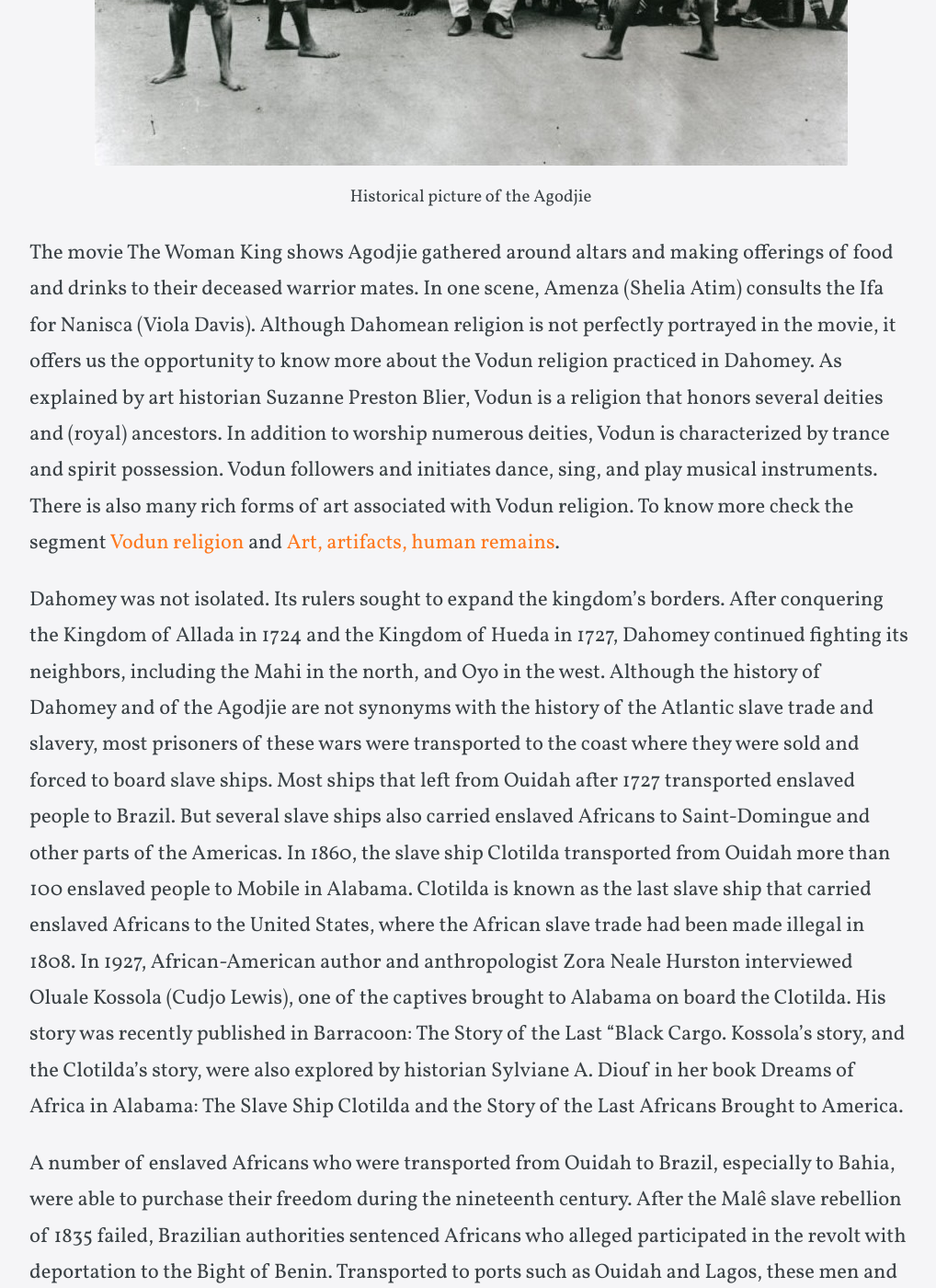
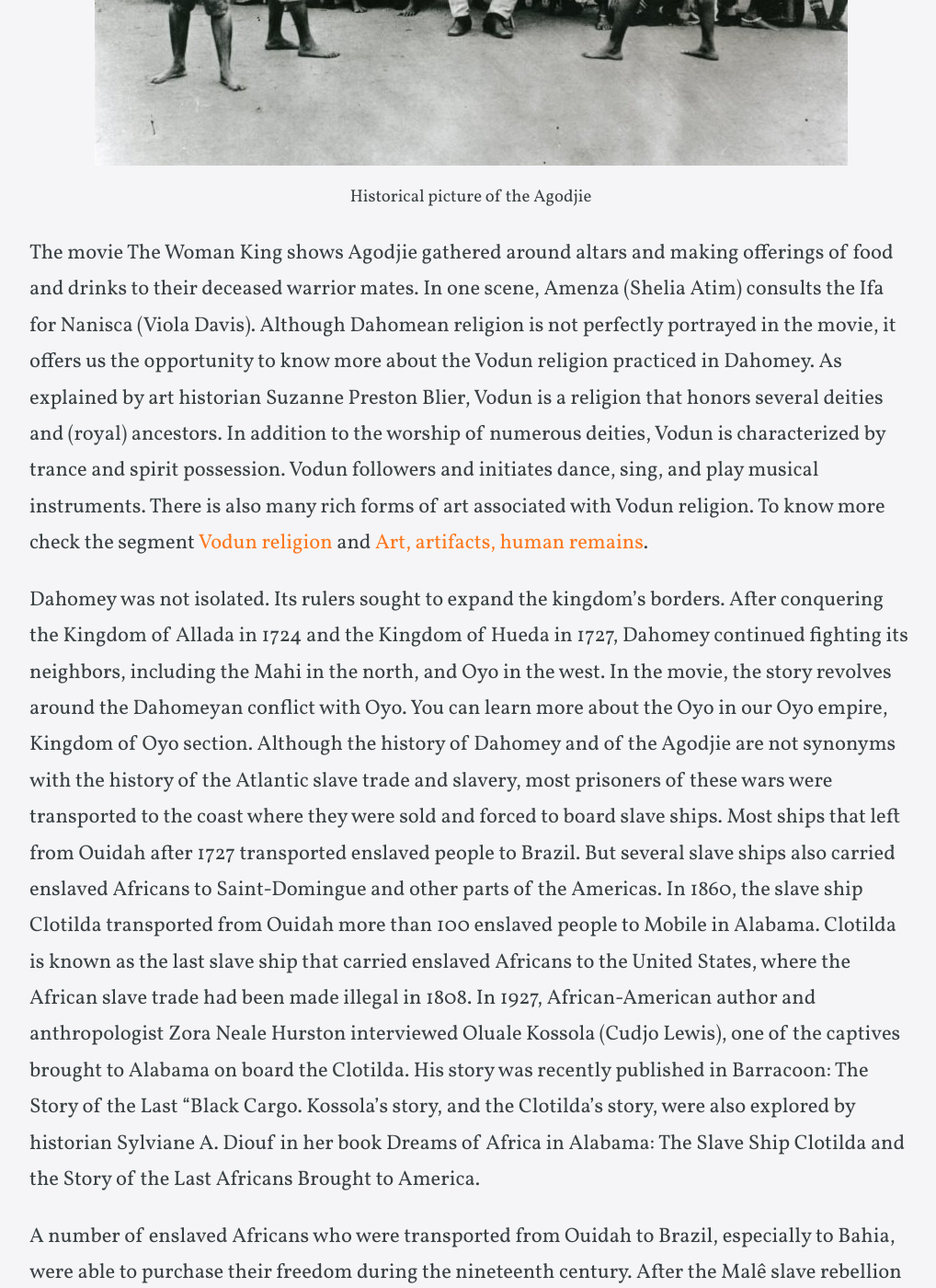
Before and after one commit to elotroalex/womanking, a Jekyll site: the page built from guide.html, in a window 1280 px wide and 1400 px high, scrolled down 2564 px. Shown: the whole window at 92% size, without its empty margins (128-1146 px from the left). Built offline with Jekyll 4.4.1, drawn with Linux system fonts in a browser that asks for light colours; some web fonts are replaced; some of the changed text lies outside the part shown.

```diff
--- a/guide.html
+++ b/guide.html
@@ -30,26 +30,26 @@
 <figcaption aria-hidden="true"><small><em>Dahomey and its Neighbors</em> by Adeagbo Akinjogbin</small></figcaption>
 </figure>
 <p class="editable">The population of Dahomey were men and women identified as Fon. Fon
-is a Gbe language, still today spoke by nearly two million people in the
+is a Gbe language, still spoken today by nearly two million people in the
 Republic of Benin. As the movie The Woman King underscores, royal women
 were not mere spectators of the developments of Dahomey. During a short
 period of time in the early eighteenth century, Tassi Hangbé, the
 daughter of King Huegabja became either Dahomey’s regent or the queen
-(we do not know exactly), after her own brother died, and a new king was
+(we do not know exactly), after her own brother died and a new king was
 appointed. The origins of the Agodjie are probably associated with
 Hangbé, as she may have created a guard formed just by women. To know
 more about the Agodjie, visit the section <a
-href="/themes/#agodjie">Agodjie,
-women warriors and Fon women</a>. As you will see, several scholars
+href="/themes/#agodjie">Agodjie, women warriors and Fon women</a>.
+As you will see, several scholars
 wrote about Fon women and the Agodjie. Probably, the most well-known
-book focusing on Fon royal women is Edna G. Bay’s Wives of the Leopard.
-Stanley B. Alpern also wrote the popular book Amazons of Black Sparta
+book focusing on Fon royal women is Edna G. Bay’s <em>Wives of the Leopard</em>.
+Stanley B. Alpern also wrote the popular book <em>Amazons of Black Sparta</em>
 about Dahomey women warriors. Other scholars such as Robin Law and
 Suzanne Preston Bllier also wrote several other articles and chapters
 about the Agodjie, while other scholars in the Republic of Benin and in
 France also studied these women warriors. Ana Lucia Araujo explored the
 story of Na Agontimé, the mother of King Guezo, who was sold and sent
-into slavery to Brazil. As scholar Pierre Verger has argued Na Agontimé
+into slavery to Brazil. As scholar Pierre Verger has argued, Na Agontimé
 was very probably the founder of the Candomblé temple Casa das Minas in
 São Luís do Maranhão in Brazil.</p>
 <figure style="text-align: center;">
@@ -65,7 +65,7 @@
 movie, it offers us the opportunity to know more about the Vodun
 religion practiced in Dahomey. As explained by art historian Suzanne
 Preston Blier, Vodun is a religion that honors several deities and
-(royal) ancestors. In addition to worship numerous deities, Vodun is
+(royal) ancestors. In addition to the worship of numerous deities, Vodun is
 characterized by trance and spirit possession. Vodun followers and
 initiates dance, sing, and play musical instruments. There is also many
 rich forms of art associated with Vodun religion. To know more check the
@@ -77,10 +77,12 @@
 <p class="editable">Dahomey was not isolated. Its rulers sought to expand the kingdom’s
 borders. After conquering the Kingdom of Allada in 1724 and the Kingdom
 of Hueda in 1727, Dahomey continued fighting its neighbors, including
-the Mahi in the north, and Oyo in the west. Although the history of
-Dahomey and of the Agodjie are not synonyms with the history of the
-Atlantic slave trade and slavery, most prisoners of these wars were
-transported to the coast where they were sold and forced to board slave
+the Mahi in the north, and Oyo in the west. In the movie, the story revolves
+around the Dahomeyan conflict with Oyo. You can learn more about the Oyo in
+our <a href="/themes/#vodun"></a>Oyo empire, Kingdom of Oyo</a> section.
+Although the history of Dahomey and of the Agodjie are not synonyms with the
+history of the Atlantic slave trade and slavery, most prisoners of these wars
+were transported to the coast where they were sold and forced to board slave
 ships. Most ships that left from Ouidah after 1727 transported enslaved
 people to Brazil. But several slave ships also carried enslaved Africans
 to Saint-Domingue and other parts of the Americas. In 1860, the slave
--- a/themes.html
+++ b/themes.html
@@ -114,7 +114,7 @@
 
 	{% assign documents = site.data.bib | where:"theme", "Oyo empire, Kingdom of Oyo" %}
 
-	<h3>Oyo empire, Kingdom of Oyo</h3>
+	<h3 id="oyo">Oyo empire, Kingdom of Oyo</h3>
 	<ul style="list-style-type: circle;">
 		{% for document in documents %}
 		<li>{{document.citation}}
```
